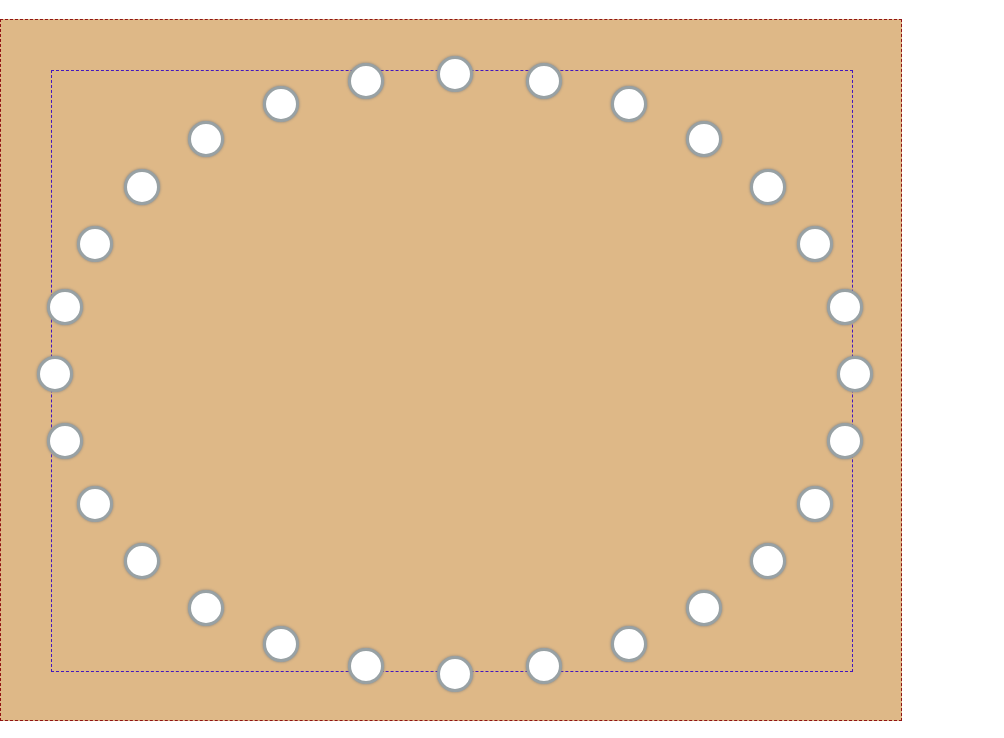
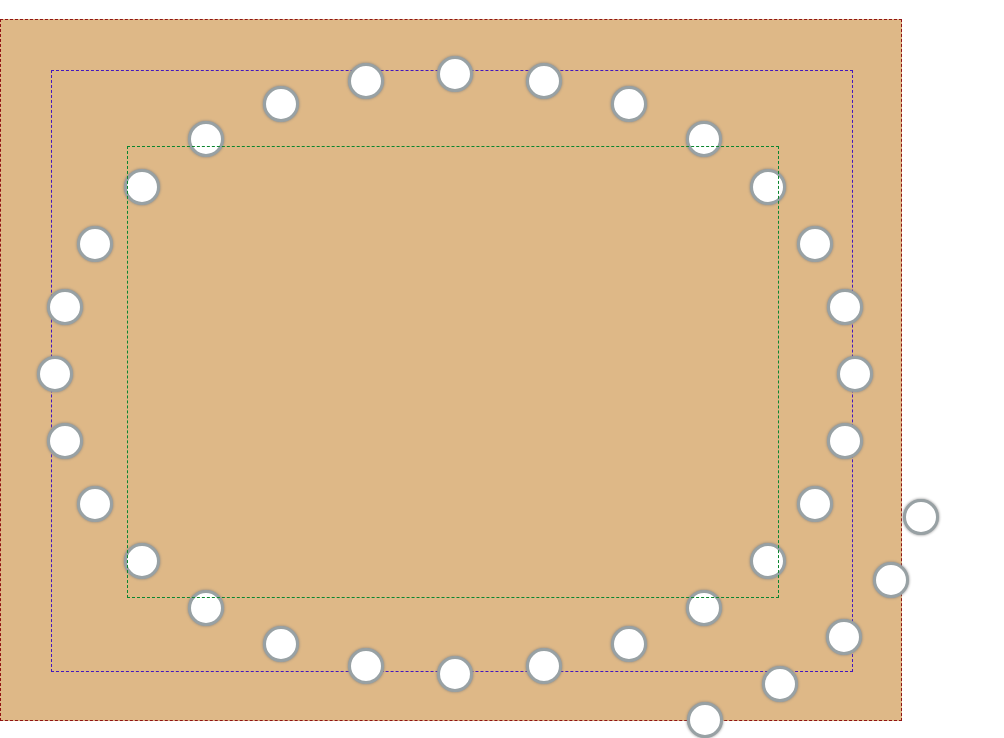
Before and after one commit to rohanphillips/trouble_frontend, a React app in the folder trouble/: page / in a window 1280 px wide. Shown: the part 83-821 px from the top of the page, without its empty margins (0-1004 px from the left). Built offline with nearby package versions, Linux system fonts and the light colour scheme.

Commit message:
setting up start positions

```diff
--- a/trouble/src/components/board/Board.js
+++ b/trouble/src/components/board/Board.js
@@ -6,14 +6,14 @@ import {createLayerStyle} from '../helpers/helpers'
 
 
 const Board = (props) => {
-  const { height, width, boardReducer } = props.settings
+  const { height, width, boardReducer, homeReducer } = props.settings
   return (
     <div >
       <h1>
         Board
       </h1>
-      <div className={styles.start_layer} style={createLayerStyle("start_layer", height, width, boardReducer)}>
-        <div className={styles.board_layer} style={createLayerStyle("board_layer", height, width, boardReducer)}>
+      <div className={styles.start_layer} style={createLayerStyle("start_layer", height, width, boardReducer, homeReducer)}>
+        <div className={styles.board_layer} style={createLayerStyle("board_layer", height, width, boardReducer, homeReducer)}>
           <Position position={1}/>
           <Position position={2}/>
           <Position position={3}/>
@@ -46,8 +46,12 @@ const Board = (props) => {
           <Position position={30}/>
           <Position position={31}/>
           <Position position={32}/> */}
-          <div>
-
+          <div className={styles.home_layer} style={createLayerStyle("home_layer", height, width, boardReducer, homeReducer)}>
+            <Position position={29}/>
+            <Position position={30}/>
+            <Position position={31}/>
+            <Position position={32}/>
+            <Position position={33}/>
           </div>
         </div>
       </div>
--- a/trouble/src/components/board/Board.module.css
+++ b/trouble/src/components/board/Board.module.css
@@ -4,6 +4,11 @@
   background-color: burlywood;
 }
 
+.home_layer {
+  position: relative;
+  border:1px dashed rgb(10, 133, 47);
+}
+
 .board_layer {
   position: absolute;
   border:1px dashed rgb(67, 22, 190);
--- a/trouble/src/components/helpers/helpers.js
+++ b/trouble/src/components/helpers/helpers.js
@@ -17,7 +17,7 @@ const elipseCoordinates = (layer,height, width, boardReducer, position, position
   }
 }
 
-export const createLayerStyle = (layer, height, width, boardReducer) => {
+export const createLayerStyle = (layer, height, width, boardReducer, homeReducer) => {
   let top = 0
   let left = 0
   switch(layer){
@@ -26,7 +26,13 @@ export const createLayerStyle = (layer, height, width, boardReducer) => {
       height = height - boardReducer
       top = boardReducer / 2
       left = boardReducer / 2
-    break;
+      break;
+    case "home_layer":
+      width = width - boardReducer - homeReducer;
+      height = height - boardReducer - homeReducer;
+      top = homeReducer / 2;
+      left = homeReducer / 2;
+      break;
     default:
       break;
   }
--- a/trouble/src/components/position/position.js
+++ b/trouble/src/components/position/position.js
@@ -5,9 +5,9 @@ import styles from './Position.module.css'
 
 const Position = (props) => {
   const { position } = props
-  const { height, width, boardReducer } = props.settings
+  const { height, width, boardReducer, layerID } = props.settings
   return (
-    <div className={styles.elipsoid_board} style={createPositionStyle("board_layer", height, width, boardReducer, position)}>
+    <div className={styles.elipsoid_board} style={createPositionStyle(layerID, height, width, boardReducer, position)}>
     </div>
 
   )
```
